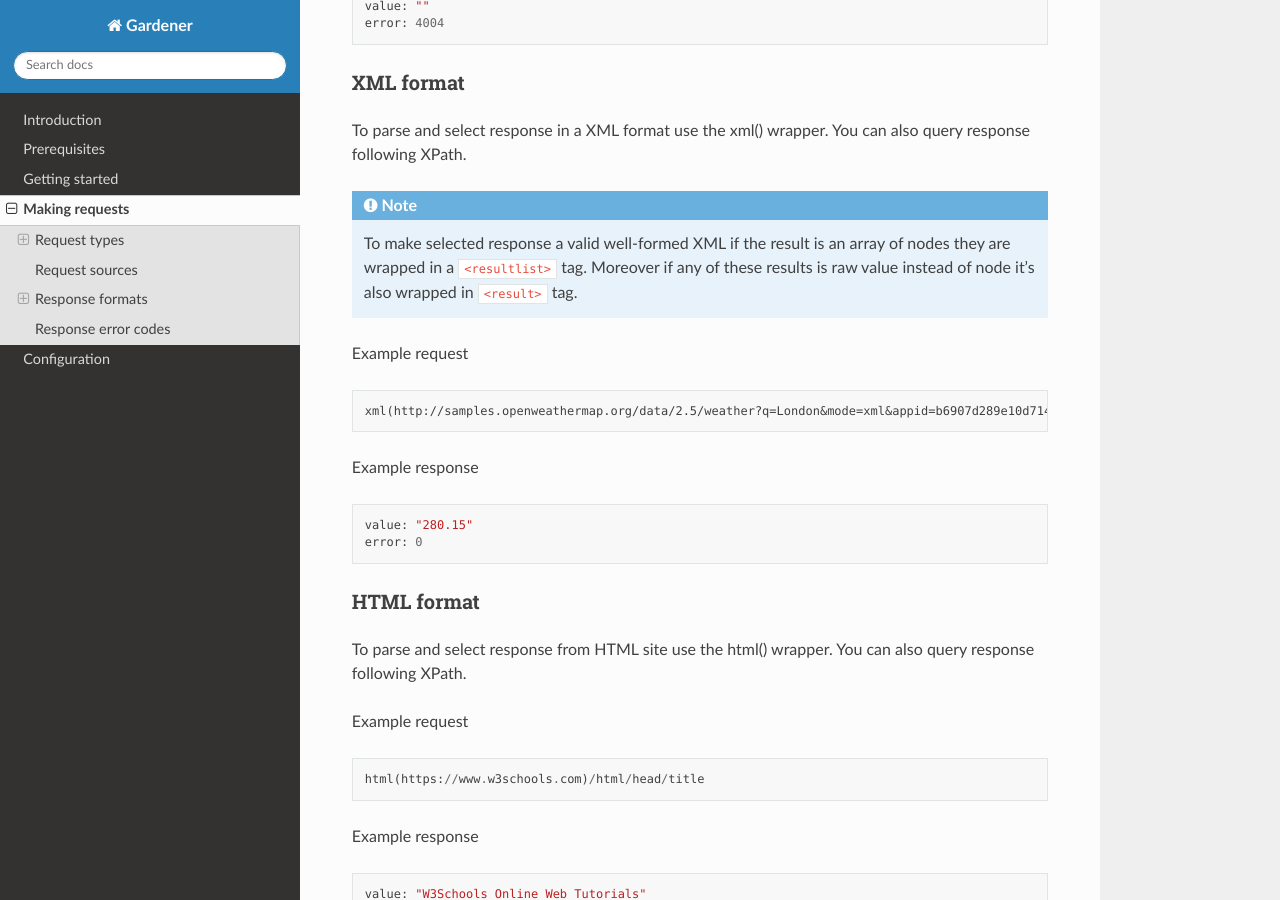
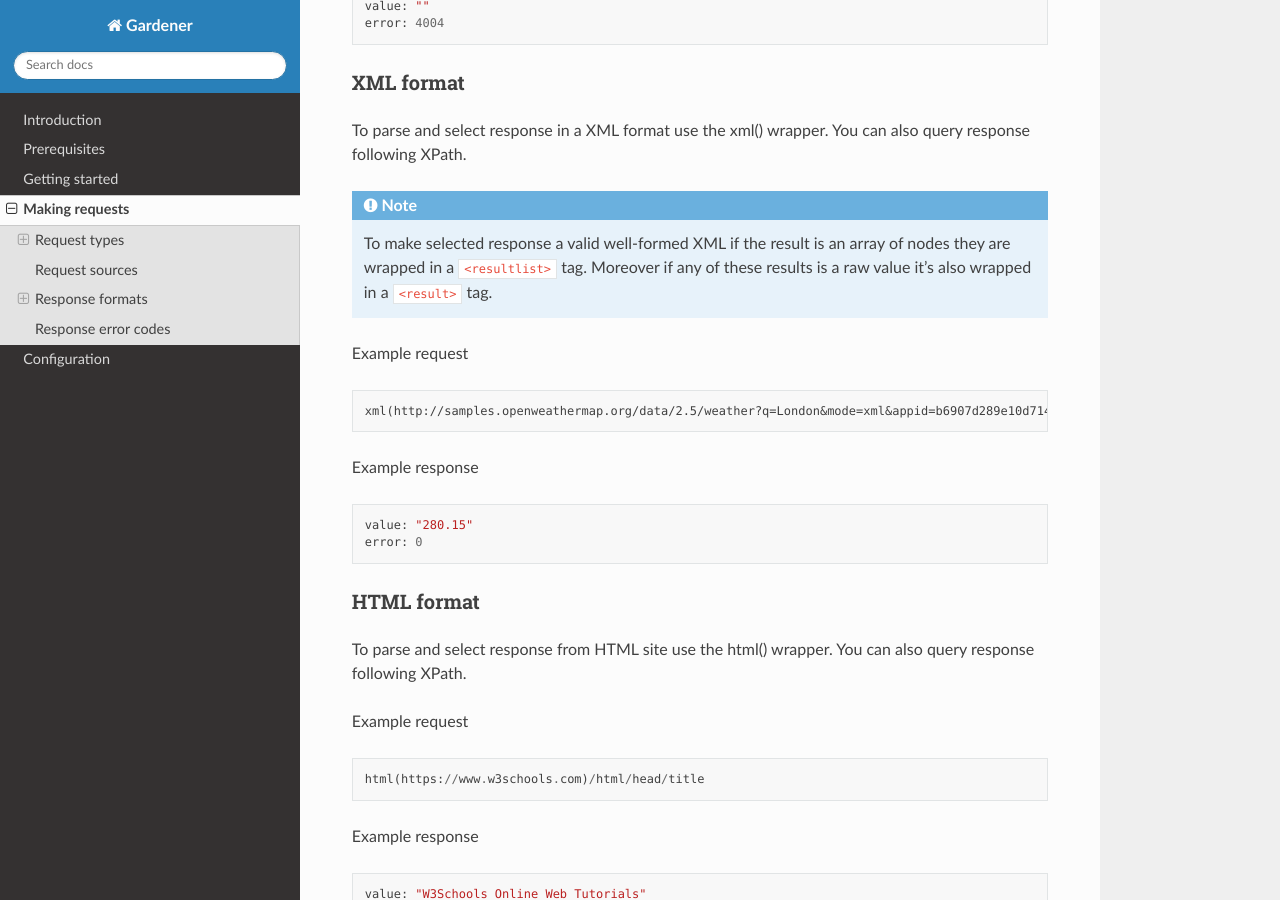
Before and after one commit to EspeoBlockchain/gardener-server, a Sphinx documentation site: the page built from docs/making-requests.rst, in a window 1280 px wide and 900 px high, scrolled down 1705 px. Built offline with Sphinx 7.4.7 and the Read the Docs theme 2.0.0, drawn with Linux system fonts in a browser that asks for light colours.

Commit message:
Update docs/making-requests.rst
Co-Authored-By: Tomasz Cichowicz <cichowicz@gmail.com>

```diff
--- a/docs/making-requests.rst
+++ b/docs/making-requests.rst
@@ -78,7 +78,7 @@ To parse and select response in a XML format use the xml() wrapper. You can also
 .. note::
 
     To make selected response a valid well-formed XML if the result is an array of nodes they are wrapped in a :code:`<resultlist>` tag.
-    Moreover if any of these results is raw value instead of node it's also wrapped in :code:`<result>` tag.
+    Moreover if any of these results is a raw value it's also wrapped in a :code:`<result>` tag.
 
 Example request
 ::
```
